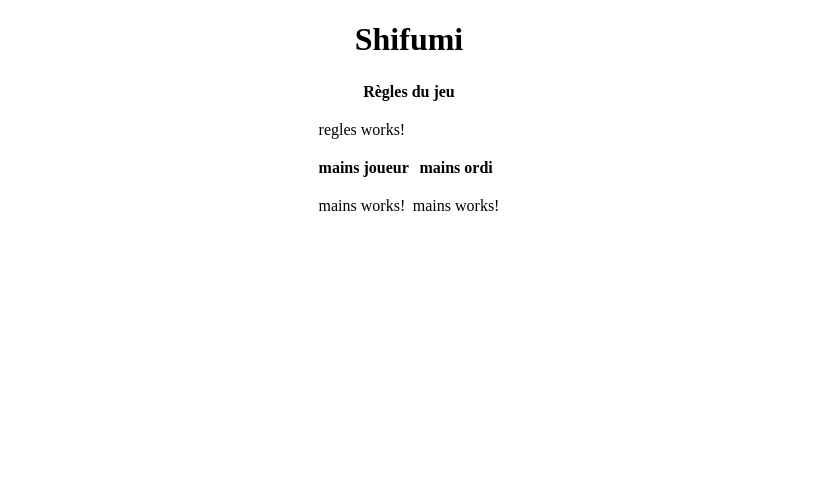
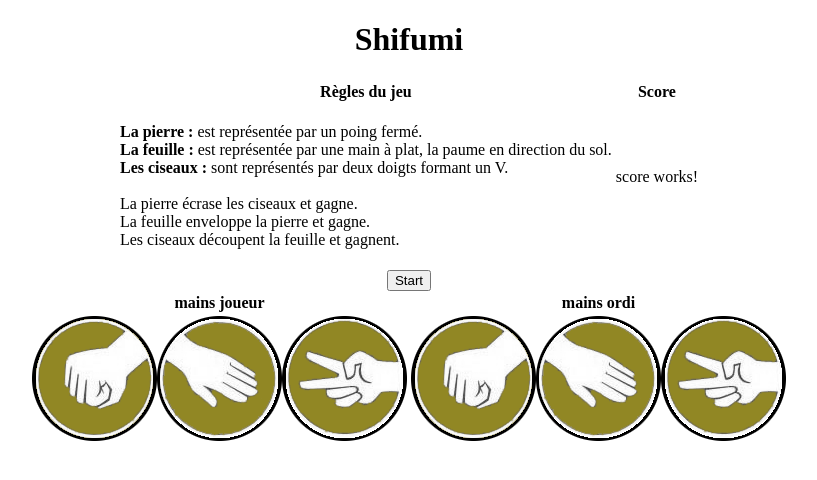
Before and after one commit to Kingdo7/Shifumi, an Angular app: page / in a window 1280 px wide. Shown: the top 480 px of the page, without its empty margins (231-1048 px from the left). Built offline with nearby package versions, Linux system fonts and the light colour scheme.

Commit message:
Base HTML FAIT

```diff
--- a/src/app/app.component.html
+++ b/src/app/app.component.html
@@ -7,12 +7,19 @@
   <div [align]="alignement">
     <table>
       <tr>
-        <th colspan="2">Règles du jeu</th>
+        <th>Règles du jeu</th>
+        <th>Score</th>
       </tr>
       <tr>
         <td><app-regles></app-regles></td>
+        <td><app-score></app-score></td>
       </tr>
+    </table>
 
+    <br><button>Start</button><br>
+
+    <div> <!-- if bouton start is clic-->
+      <table>
         <tr>
           <th>mains joueur</th>
           <th>mains ordi</th>
@@ -23,4 +30,6 @@
         </tr>
       </table>
     </div>
+
+  </div>
 </body>
--- a/src/app/app.module.ts
+++ b/src/app/app.module.ts
@@ -4,12 +4,14 @@ import { NgModule } from '@angular/core';
 import { AppComponent } from './app.component';
 import { ReglesComponent } from './regles/regles.component';
 import { MainsComponent } from './mains/mains.component';
+import { ScoreComponent } from './score/score.component';
 
 @NgModule({
   declarations: [
     AppComponent,
     ReglesComponent,
-    MainsComponent
+    MainsComponent,
+    ScoreComponent
   ],
   imports: [
     BrowserModule
--- a/src/app/mains/mains.component.html
+++ b/src/app/mains/mains.component.html
@@ -1 +1,3 @@
-<p>mains works!</p>
+<img src="assets/pierre_base.png" />
+<img src="assets/papier_base.png" />
+<img src="assets/ciseau_base.png" />
--- a/src/app/regles/regles.component.html
+++ b/src/app/regles/regles.component.html
@@ -1 +1,10 @@
-<p>regles works!</p>
+<div>
+    <br>
+    <strong>La pierre :</strong> est représentée par un poing fermé.<br>
+    <strong>La feuille :</strong> est représentée par une main à plat, la paume en direction du sol.<br>
+    <strong>Les ciseaux :</strong> sont représentés par deux doigts formant un V.<br><br>
+
+    La pierre écrase les ciseaux et gagne.<br>
+    La feuille enveloppe la pierre et gagne.<br>
+    Les ciseaux découpent la feuille et gagnent.<br>
+</div>
--- /dev/null
+++ b/src/app/score/score.component.html
@@ -0,0 +1 @@
+<p>score works!</p>
--- /dev/null
+++ b/src/app/score/score.component.ts
@@ -0,0 +1,15 @@
+import { Component, OnInit } from '@angular/core';
+
+@Component({
+  selector: 'app-score',
+  templateUrl: './score.component.html',
+  styleUrls: ['./score.component.css']
+})
+export class ScoreComponent implements OnInit {
+
+  constructor() { }
+
+  ngOnInit(): void {
+  }
+
+}
```
Also changed, not shown: src/app/score/score.component.css (added), 1 other file (tests, documents, lock files or other folders). Lines whose indentation alone changed are shown as unchanged.
